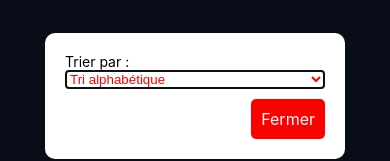
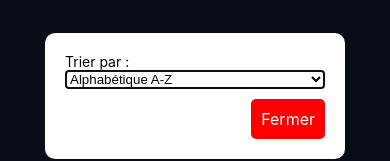
Before and after one commit to PMulx/Daylire, a React Native app: screen /Like in a window 390 px wide. Both pictures are taken after a click on the element 345 px from the left and 173 px from the top of the page. Shown: the part 326-487 px from the top of the page. Built offline with nearby package versions, Linux system fonts and the light colour scheme; no server answers.

Commit message:
select update

```diff
--- a/src/screens/LikeScreen.js
+++ b/src/screens/LikeScreen.js
@@ -100,11 +100,12 @@ const LikeScreen = () => {
             <Picker
               selectedValue={selectedSort}
               onValueChange={(itemValue) => handleSortChange(itemValue)}
-              style={{ color: "red" }}
+              style={{ color: "black" }}
               itemStyle={{ color: "red" }}
             >
-              <Picker.Item label="Tri alphabétique" value="alphabetical" />
-              <Picker.Item label="Tri par date" value="date" />
+              <Picker.Item label="Alphabétique A-Z" value="alphabetical" />
+              <Picker.Item label="Alphabétique Z-A" value="Zalphabetical" />
+              <Picker.Item label="Date" value="date" />
             </Picker>
 
             <TouchableOpacity
```
Also changed, not shown: package.json (+5 -5 lines), 1 other file (tests, documents, lock files or other folders).
